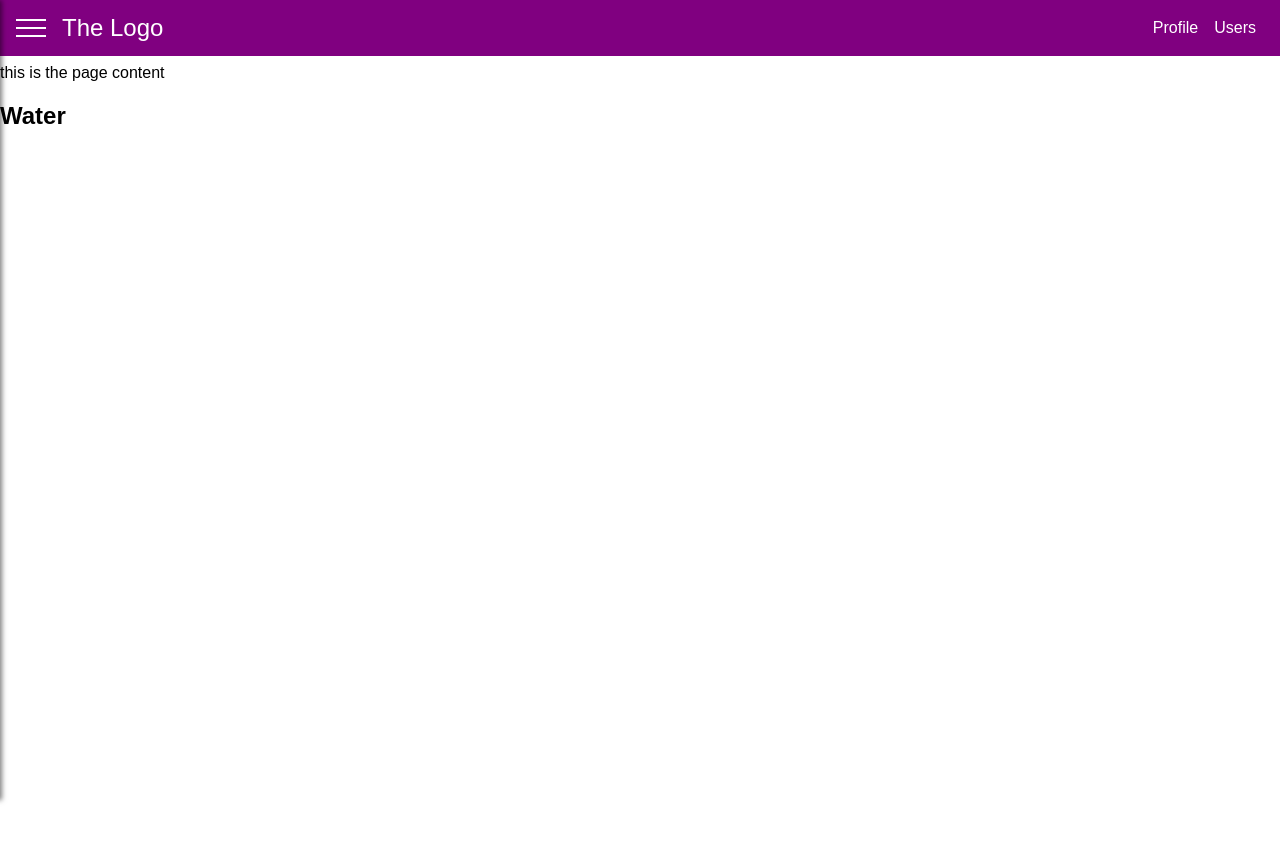
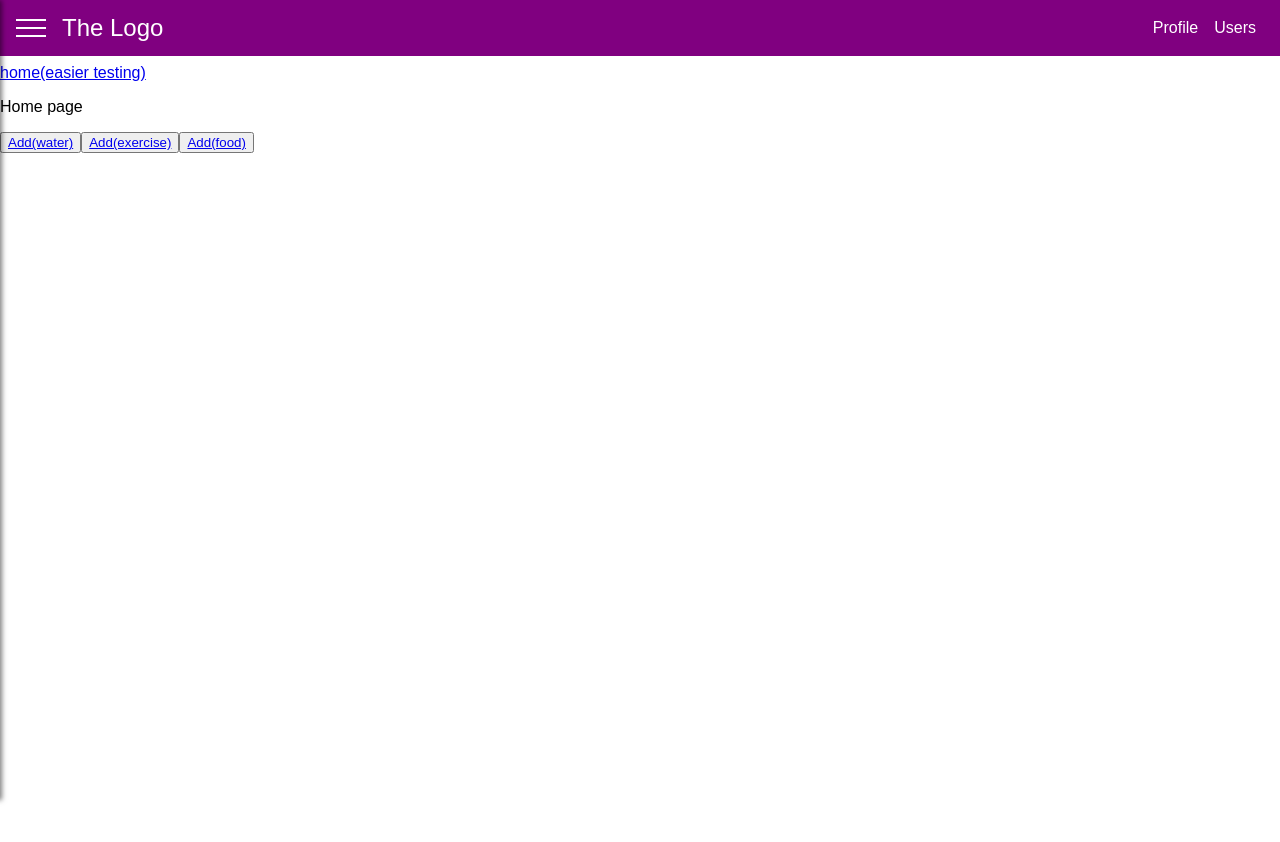
Before and after one commit to marlondlc/My-Bump-Trainer, a React (Create React App) app in the folder client/: page / in a window 1280 px wide. Shown: the top 842 px of the page. Built offline with nearby package versions, Linux system fonts and the light colour scheme.

Commit message:
added basic route navigation components

```diff
--- a/client/package.json
+++ b/client/package.json
@@ -9,6 +9,7 @@
     "react-bootstrap": "^1.0.0-beta.8",
     "react-dom": "^16.8.6",
     "react-router": "^5.0.0",
+    "react-router-dom": "^5.0.0",
     "react-scripts": "0.9.5"
   },
   "devDependencies": {
--- a/client/src/App.jsx
+++ b/client/src/App.jsx
@@ -1,11 +1,23 @@
 import React, { Component } from "react";
 import "./App.css";
 
-import Water from './water';
+// NAV BAR REACT IMPORTS ----------------
+
 // import NavFooter from './NavFooter'
 import Navbar from './components/toolbar/Navbar';
 import SideDrawer from './components/SideDrawer/SideDrawer';
 import Backdrop from './components/Backdrop/Backdrop';
+
+// REACT ROUTER IMPORTS ----------------
+import { BrowserRouter, Route, Switch} from "react-router-dom"
+import Navigation from "./components/Navigation"
+
+// ROUTE COMPONENTS HERE : ----------------
+import Homepage from "./components/Home"
+import WaterForm from "./components/FormsPages/WaterForm"
+import FoodForm from "./components/FormsPages/FoodForm"
+import ExerciseForm from "./components/FormsPages/ExerciseForm"
+import Error from "./components/Error"
 
 class App extends Component {
   state = {
@@ -30,15 +42,27 @@ class App extends Component {
     }
 
     return (
-      <div className="app" style={{height: '100%'}}>
+      <div className="navbar-div" style={{height: '100%'}}>
         <Navbar drawerClickHandler={this.drawerToggleClickHandler} />
         <SideDrawer show={this.state.sideDrawerOpen} />
         {backdrop}
         <main style={{marginTop: '64px'}}>
-        <p>this is the page content</p>
         </main>
-        <Water />
+        <BrowserRouter>
+          <div>
+            <Navigation />
+          <Switch>
+          <Route path="/" component={Homepage} exact />
+          <Route path="/waterform" component={WaterForm} exact/>
+          <Route path="/exerciseform" component={ExerciseForm} exact/>
+          <Route path="/foodform" component={FoodForm} exact/>
+          <Route component={Error} />
+          </Switch>
+          </div>
+        </BrowserRouter>
+
       </div>
+
     );
   }
 }
--- /dev/null
+++ b/client/src/components/Error.js
@@ -0,0 +1,17 @@
+import React from 'react';
+
+
+
+const Error = () => {
+
+    return (
+
+        <div>
+          <p>Error: Path does not exist</p>
+        </div>
+
+    );
+
+}
+
+export default Error
--- /dev/null
+++ b/client/src/components/FormsPages/ExerciseForm.js
@@ -0,0 +1,17 @@
+import React from 'react';
+
+
+
+const ExerciseForm = () => {
+
+    return (
+
+        <div>
+          <p>exercise form goes here</p>
+        </div>
+
+    );
+
+}
+
+export default ExerciseForm
--- /dev/null
+++ b/client/src/components/FormsPages/FoodForm.js
@@ -0,0 +1,17 @@
+import React from 'react';
+
+
+
+const FoodForm = () => {
+
+    return (
+
+        <div>
+          <p>foodform goes here</p>
+        </div>
+
+    );
+
+}
+
+export default FoodForm
--- /dev/null
+++ b/client/src/components/FormsPages/WaterForm.js
@@ -0,0 +1,17 @@
+import React from 'react';
+
+
+
+const WaterForm = () => {
+
+    return (
+
+        <div>
+          <p>water form goes here</p>
+        </div>
+
+    );
+
+}
+
+export default WaterForm
--- /dev/null
+++ b/client/src/components/Home.js
@@ -0,0 +1,21 @@
+import React from 'react';
+import {Link} from 'react-router-dom'
+
+
+
+const Homepage = () => {
+
+    return (
+
+        <div>
+          <p>Home page</p>
+          <div>
+            <button><Link to="/waterform">Add(water)</Link></button>
+            <button><Link to="/exerciseform">Add(exercise)</Link></button>
+            <button><Link to="/foodform">Add(food)</Link></button>
+          </div>
+        </div>
+    );
+}
+
+export default Homepage
--- /dev/null
+++ b/client/src/components/Navigation.js
@@ -0,0 +1,18 @@
+import React from 'react';
+import { NavLink } from "react-router-dom";
+
+
+
+const Navigation = () => {
+
+    return (
+
+        <div>
+         <NavLink to="/">home(easier testing)</NavLink>
+        </div>
+
+    );
+
+};
+
+export default Navigation
--- a/client/src/components/SideDrawer/SideDrawer.css
+++ b/client/src/components/SideDrawer/SideDrawer.css
@@ -21,7 +21,7 @@
     list-style: none;
     display: flex;
     flex-direction: column;
-    justify-content: center;
+    justify-content: flex-start;
 
 }
 
--- a/client/src/components/toolbar/Navbar.css
+++ b/client/src/components/toolbar/Navbar.css
@@ -50,13 +50,13 @@
     color: yellowgreen;
 }
 
-@media (max-width: 768px) {
+/* @media (max-width: 768px) {
     .navbar-navigation-items {
         display: none;
     }
 }
 
-/* @media (min-width: 769px) {
+@media (min-width: 769px) {
     .navbar__toggle-button {
         display: none;
     }
```
Also changed, not shown: client/src/User.js (deleted, +0 -14 lines), 1 other file (tests, documents, lock files or other folders).
